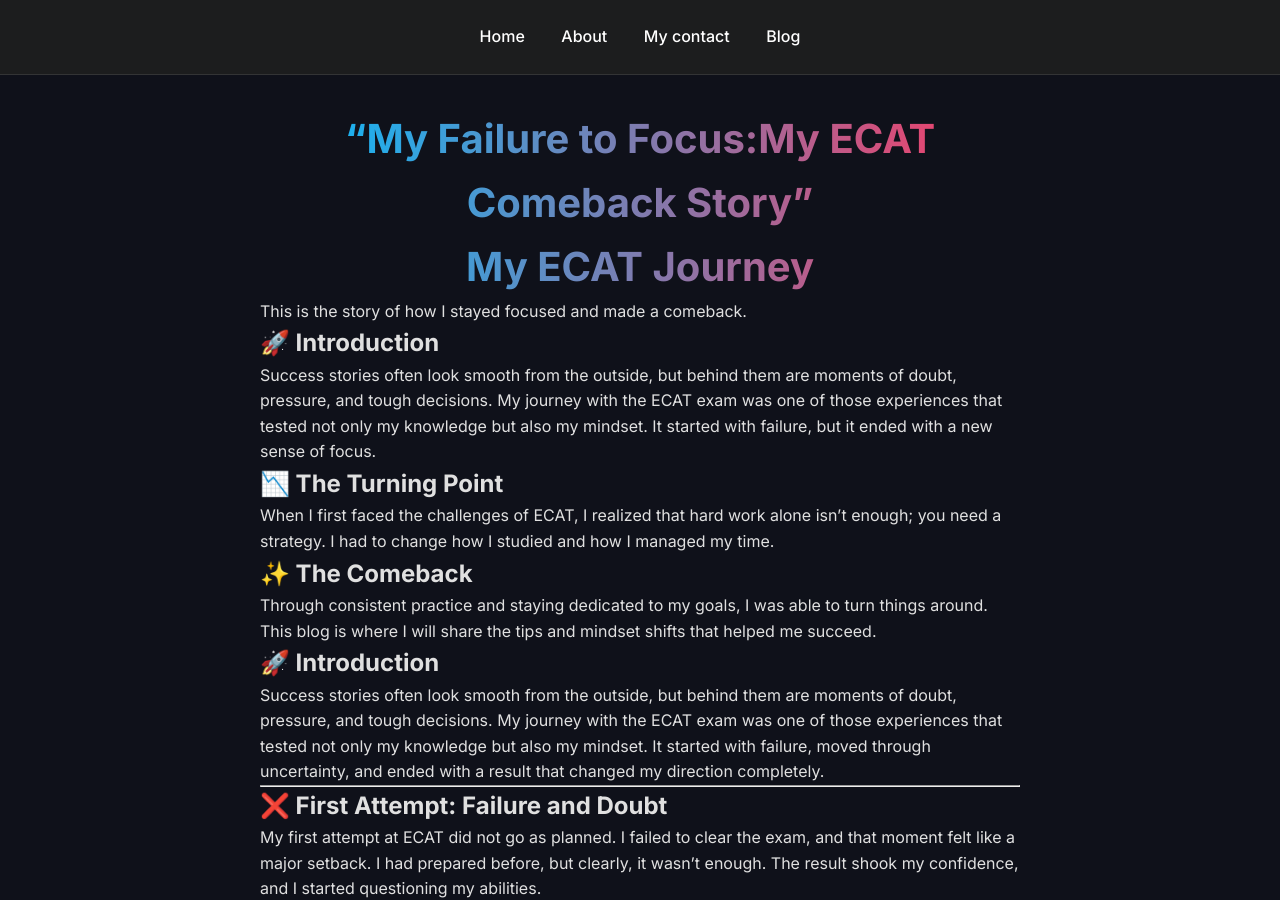
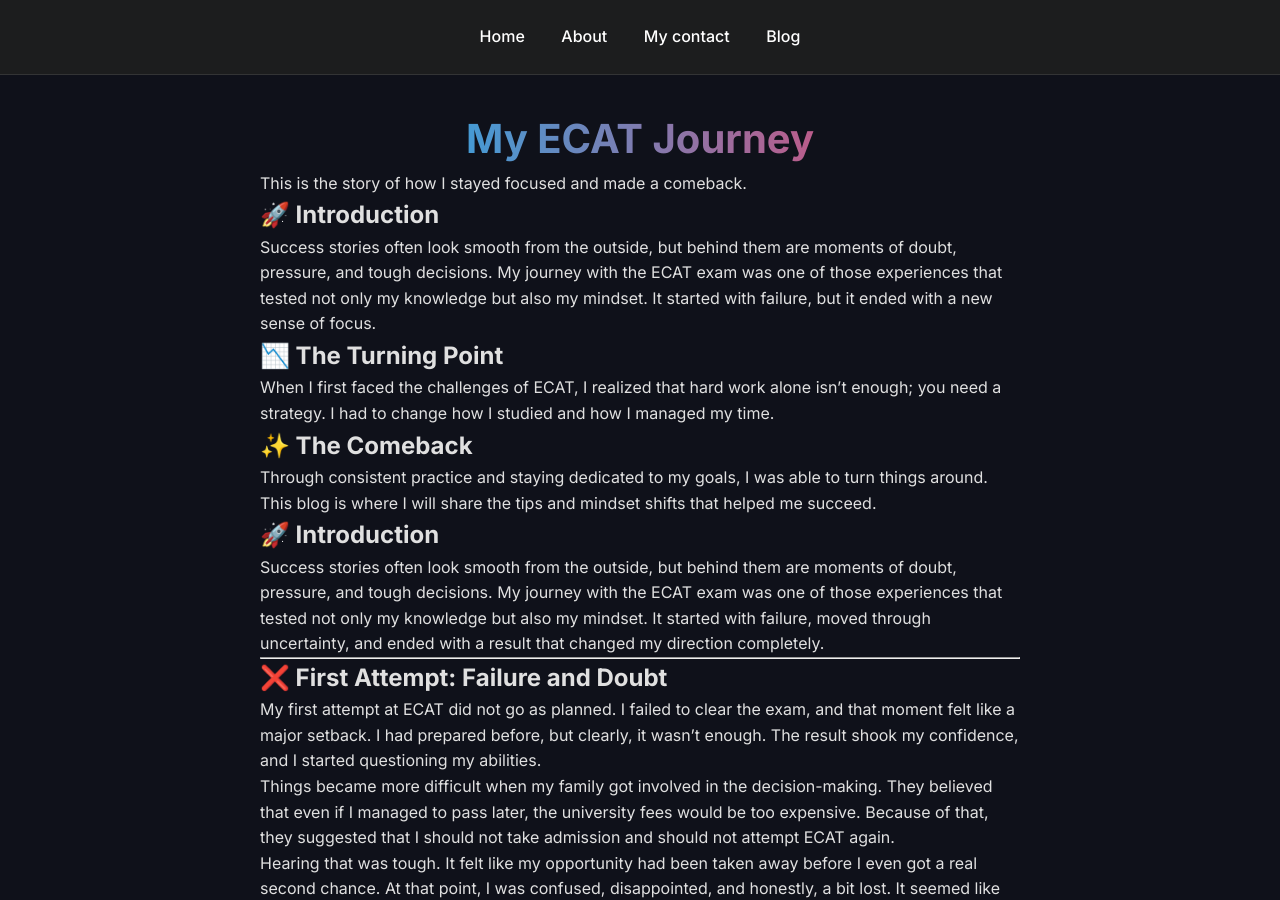
Before and after one commit to engr-ahmad-munawar/engr-ahmad-munawar.github.io-Portfolio-, a Jekyll site: the page built from _posts/2026-04-01-first-post.md, in a window 1280 px wide and 900 px high. Built offline with Jekyll 4.4.1, drawn with Linux system fonts in a browser that asks for light colours; part of the change alters nothing that is shown.

Commit message:
Update 2026-04-01-first-post.md

```diff
--- a/_posts/2026-04-01-first-post.md
+++ b/_posts/2026-04-01-first-post.md
@@ -1,10 +1,10 @@
 ---
 layout: default
-title: "first-post"
+title:  "My Failure to Focus:My ECAT Comeback Story"
 date: 2026-04-01
 permalink: /first-post/
 ---
-#                                  "My Failure to Focus:My ECAT Comeback Story"
+
 # My ECAT Journey
 This is the story of how I stayed focused and made a comeback.
 
```
